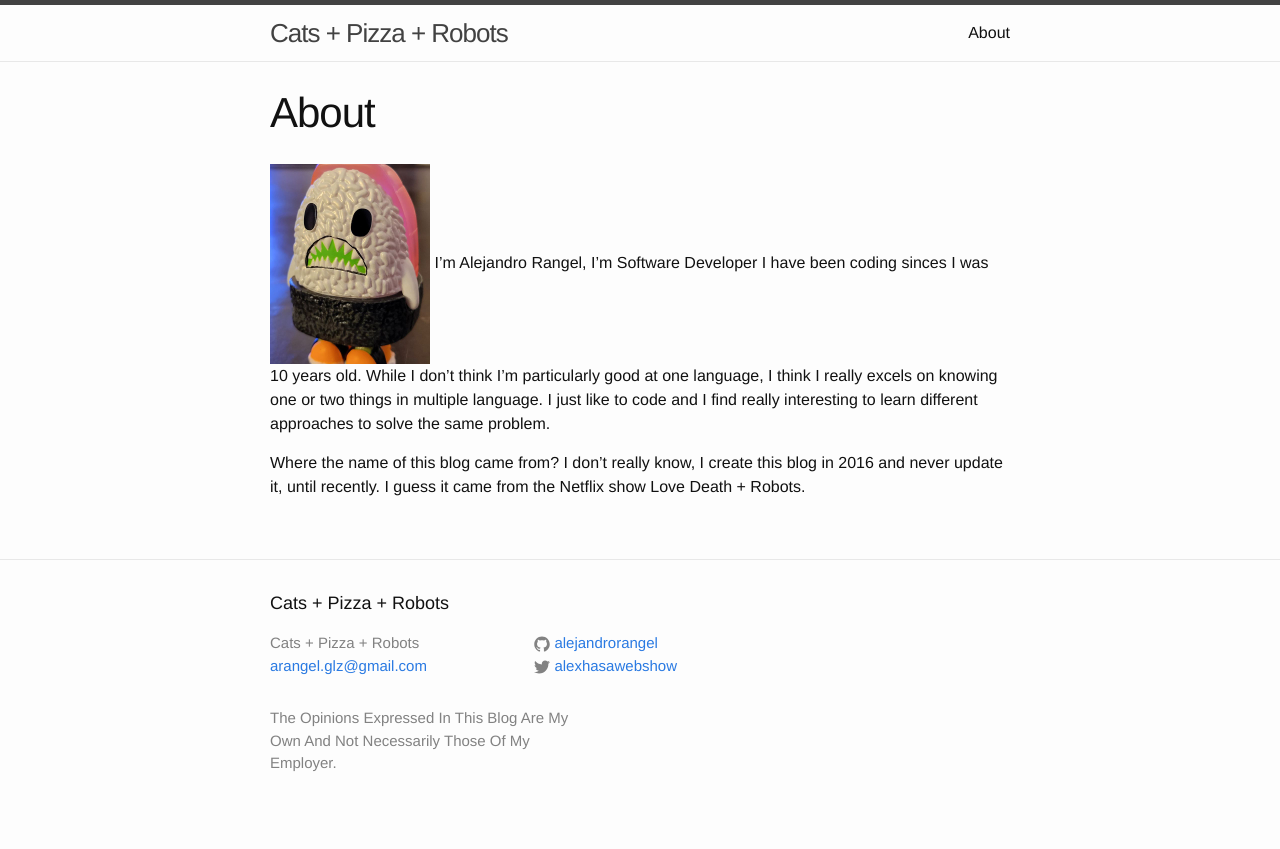
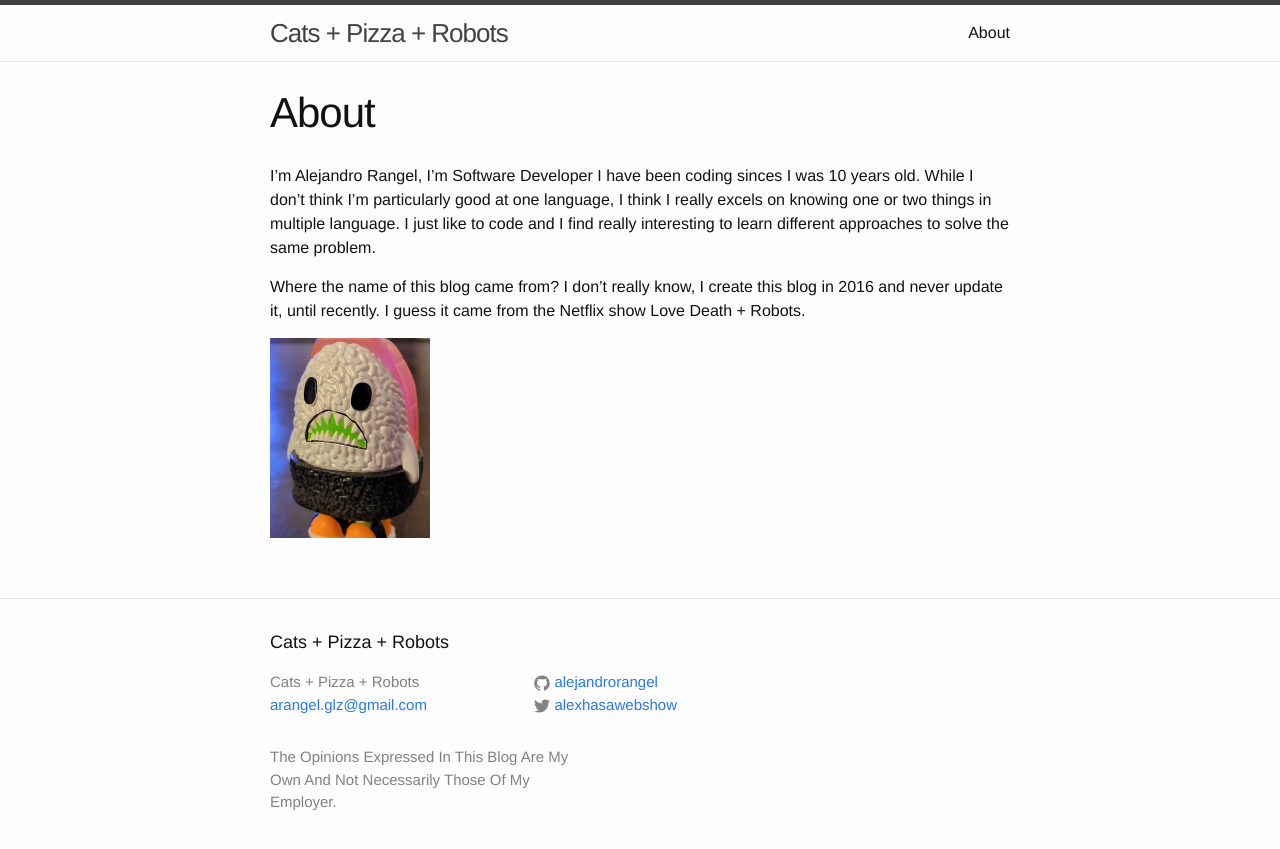
Before and after one commit to alejandrorangel/alejandrorangel.github.io, a Jekyll site: the page built from about.md, in a window 1280 px wide. Shown: the top 849 px of the page. Built offline with Jekyll 4.4.1, drawn with Linux system fonts in a browser that asks for light colours.

Commit message:
move image to bottom

```diff
--- a/about.md
+++ b/about.md
@@ -3,7 +3,6 @@ layout: page
 title: About
 permalink: /about/
 ---
-![ME](/assets/245719453.jpeg){: height="200" }
 I'm Alejandro Rangel, I'm Software Developer I have been coding sinces I was 10 years old.
 While I don't think I'm particularly good at one language, I think I really excels on knowing
 one or two things in multiple language. I just like to code and I find really interesting to
@@ -11,3 +10,5 @@ learn different approaches to solve the same problem.
 
 Where the name of this blog came from? I don't really know, I create this blog in 2016 and never
 update it, until recently. I guess it came from the Netflix show Love Death + Robots.
+
+![ME](/assets/245719453.jpeg){: height="200" }
```
